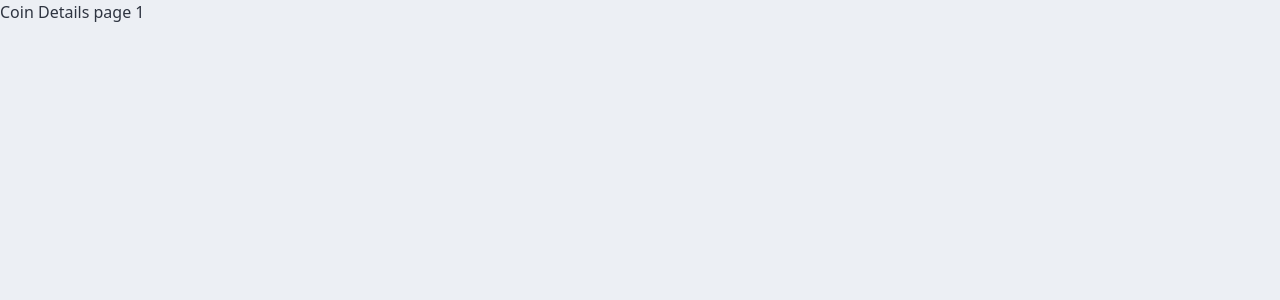
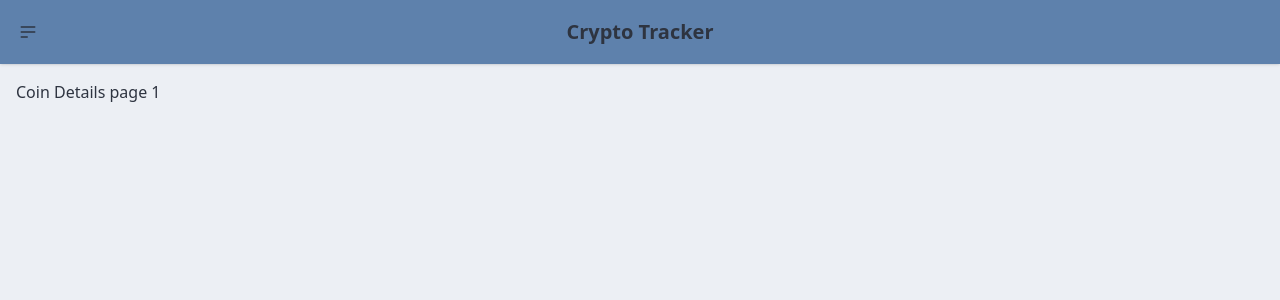
Before and after one commit to Varun-kumarrr/Crypto-Project---CoinGecko, a React (Vite) app: page /details/1 in a window 1280 px wide. Shown: the top 300 px of the page. Built offline with nearby package versions, Linux system fonts and the light colour scheme.

Commit message:
added layout in router dom

```diff
--- a/src/components/Routing/Routing.jsx
+++ b/src/components/Routing/Routing.jsx
@@ -1,12 +1,15 @@
 import { Route, Routes } from "react-router-dom";
 import HomePage from "../../pages/HomePage";
 import CoinDetailsPage from "../../pages/CoinDetailsPage";
+import MainLayout from "../../pages/Layout";
 
 function Routing() {
   return (
     <Routes>
-      <Route path="/" element={<HomePage />} />
-      <Route path="/details/:coinId" element={<CoinDetailsPage />} />
+      <Route path="/" element={<MainLayout />}>
+        <Route index element={<HomePage />} />
+        <Route path="details/:coinId" element={<CoinDetailsPage />} />
+      </Route>
     </Routes>
   );
 }
--- a/src/pages/HomePage.jsx
+++ b/src/pages/HomePage.jsx
@@ -1,12 +1,9 @@
 import CoinTable from '../components/CoinTable/CoinTable'
-import NavBar from '../components/NavBar/NavBar'
 
 function HomePage() {
     return (
 
         <>
-            <NavBar />
-
             <CoinTable />
         </>
     );
--- /dev/null
+++ b/src/pages/Layout.jsx
@@ -0,0 +1,15 @@
+import { Outlet } from 'react-router-dom';
+import NavBar from '../components/NavBar/NavBar'
+
+function MainLayout() {
+    return (
+        <>
+            <NavBar />
+            <main className="pt-20 px-4">
+                <Outlet />
+            </main>
+        </>
+    )
+}
+
+export default MainLayout;
```
